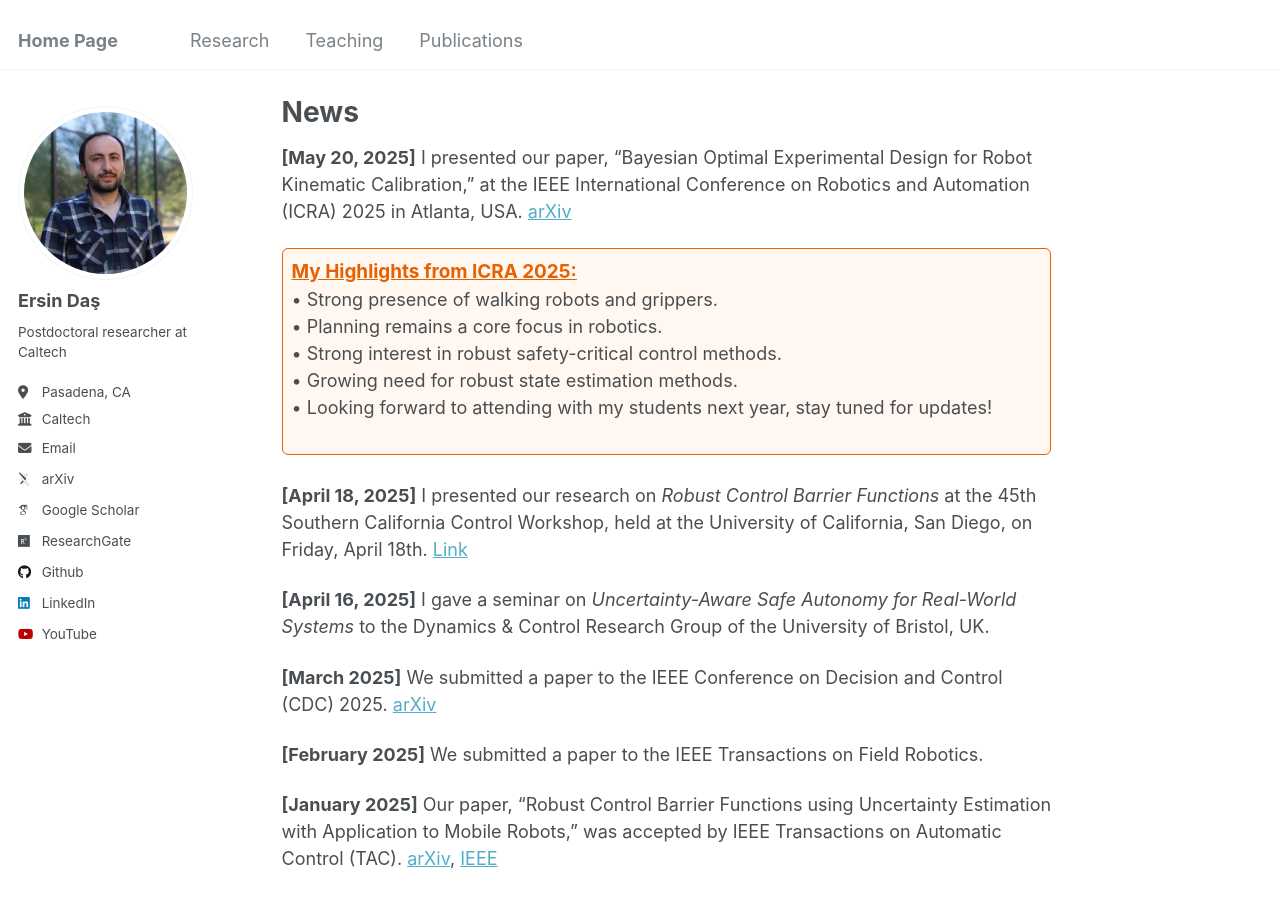
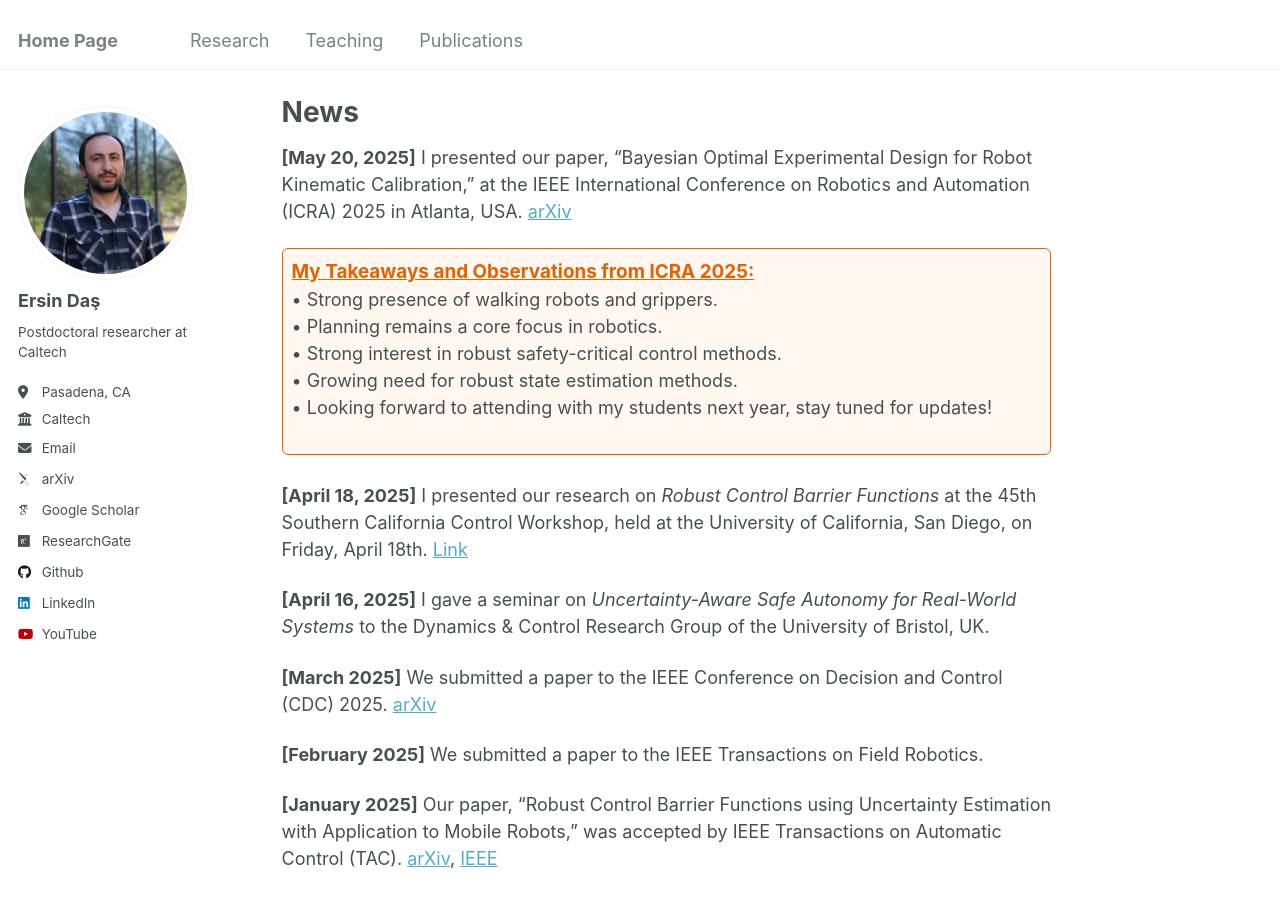
Before and after one commit to ersindas/ersindas.github.io, a Jekyll site: the page built from _pages/about.md, in a window 1280 px wide and 900 px high, scrolled down 314 px. Built offline with Jekyll 4.4.1, drawn with Linux system fonts in a browser that asks for light colours; some web fonts are replaced.

Commit message:
Update about.md

```diff
--- a/_pages/about.md
+++ b/_pages/about.md
@@ -16,7 +16,7 @@ News
 **[May 20, 2025]** I presented our paper, "Bayesian Optimal Experimental Design for Robot Kinematic Calibration," at the IEEE International Conference on Robotics and Automation (ICRA) 2025 in Atlanta, USA. [arXiv](https://arxiv.org/pdf/2409.10802)
 
 <div style="border: 1px solid #e66100; background-color: #fff7f0; padding: 0.5em 0.5em; margin: 0.0em 0 0.0em 0; border-radius: 6px;">
-  <strong style="color:#e66100; font-size: 1.05em; text-decoration: underline;">My Highlights from ICRA 2025:</strong><br>
+  <strong style="color:#e66100; font-size: 1.05em; text-decoration: underline;">My Takeaways and Observations from ICRA 2025:</strong><br>
   • Strong presence of walking robots and grippers.<br>
   • Planning remains a core focus in robotics.<br>
   • Strong interest in robust safety-critical control methods.<br>
```
